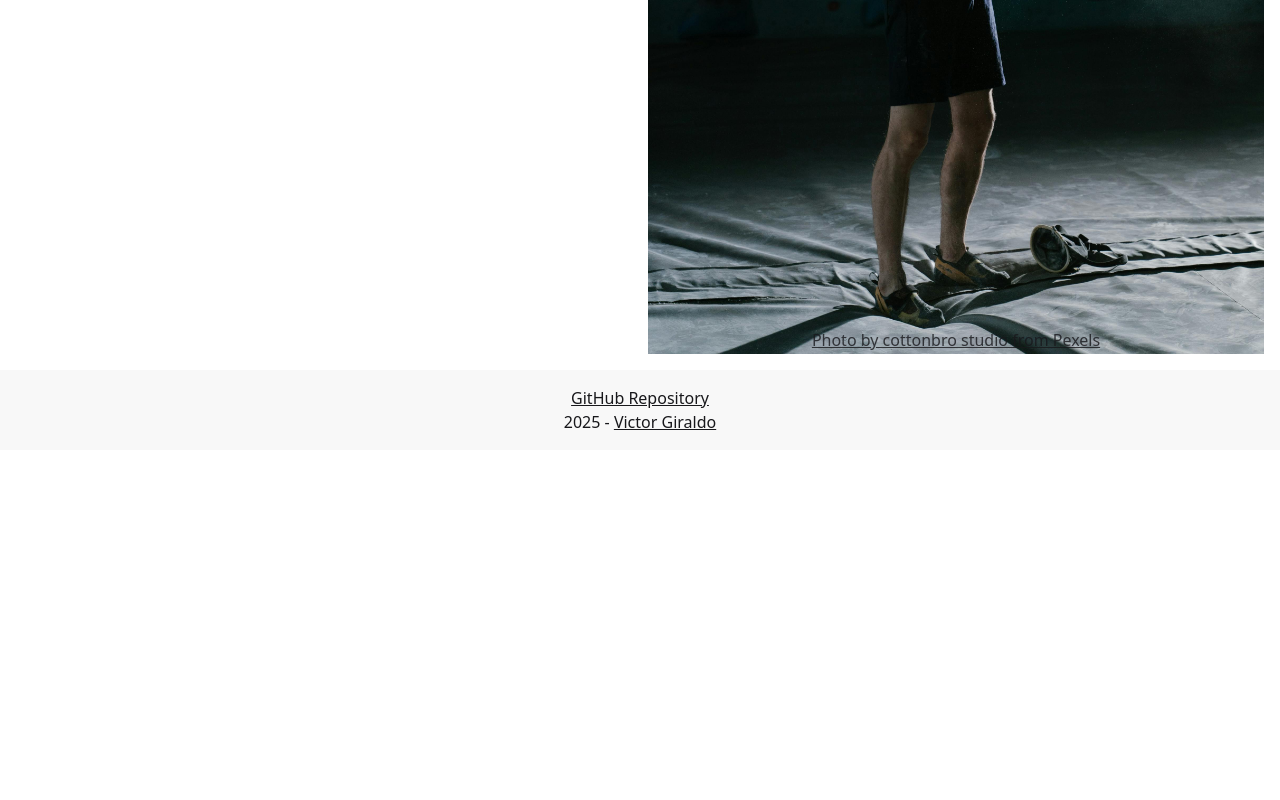
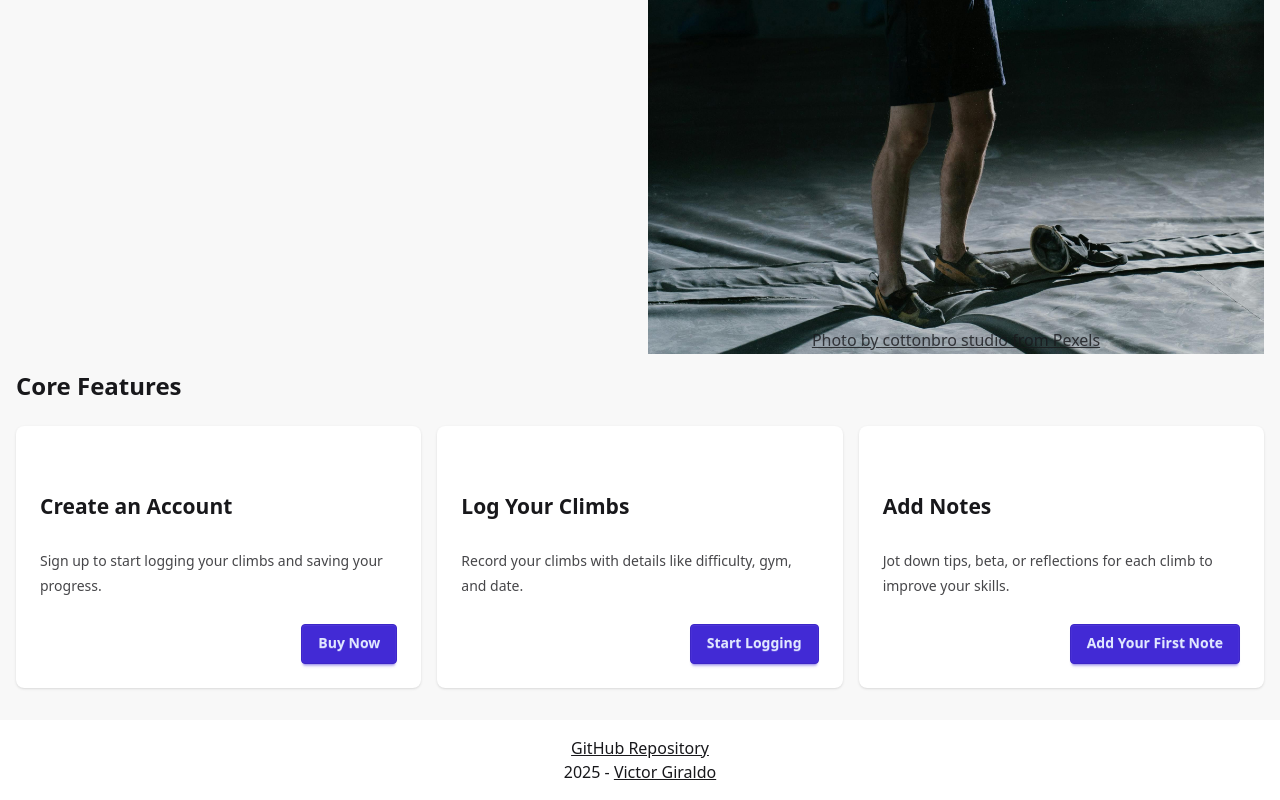
Before and after one commit to Victor-M-Giraldo/climb-tracker-api, a React (Vite) app in the folder client/: page / in a window 1280 px wide. Shown: the part 654-1454 px from the top of the page. Before the commit the page ends 1104 px from the top, so only its background shows below. Built offline with nearby package versions, Linux system fonts and the light colour scheme.

Commit message:
add features component

```diff
--- a/client/src/App.tsx
+++ b/client/src/App.tsx
@@ -1,13 +1,15 @@
 import Header from './Header';
 import Footer from './Footer';
 import Hero from './Hero';
+import Features from './Features';
 
 function App() {
   return (
     <div className='flex flex-col h-full'>
       <Header></Header>
-      <main className='flex-1 p-4'>
+      <main className='flex-1 p-4 bg-base-200'>
         <Hero></Hero>
+        <Features></Features>
       </main>
       <Footer></Footer>
     </div>
--- /dev/null
+++ b/client/src/Features.tsx
@@ -0,0 +1,43 @@
+export default function Features() {
+    return (
+      <section className='max-w-7xl m-auto my-4 prose'>
+        <h2>Core Features</h2>
+        <div className='grid lg:grid-cols-3 gap-4'>
+          <div className='card bg-base-100 w-full shadow-sm'>
+            <div className='card-body'>
+              <h2 className='card-title'>Create an Account</h2>
+              <p>
+                Sign up to start logging your climbs and saving your progress.
+              </p>
+              <div className='card-actions justify-end'>
+                <button className='btn btn-primary'>Buy Now</button>
+              </div>
+            </div>
+          </div>
+          <div className='card bg-base-100 w-full shadow-sm'>
+            <div className='card-body'>
+              <h2 className='card-title'>Log Your Climbs</h2>
+              <p>
+                Record your climbs with details like difficulty, gym, and date.
+              </p>
+              <div className='card-actions justify-end'>
+                <button className='btn btn-primary'>Start Logging</button>
+              </div>
+            </div>
+          </div>
+          <div className='card bg-base-100 w-full shadow-sm'>
+            <div className='card-body'>
+              <h2 className='card-title'>Add Notes</h2>
+              <p>
+                Jot down tips, beta, or reflections for each climb to improve
+                your skills.
+              </p>
+              <div className='card-actions justify-end'>
+                <button className='btn btn-primary'>Add Your First Note</button>
+              </div>
+            </div>
+          </div>
+        </div>
+      </section>
+    );
+}
--- a/client/src/Footer.tsx
+++ b/client/src/Footer.tsx
@@ -1,7 +1,7 @@
 export default function Footer() {
   return (
     <>
-      <footer className='p-4 bg-base-200'>
+      <footer className='p-4 bg-base-100'>
         <div className='max-w-7xl m-auto text-center'>
           <p>
             <a href='https://github.com/Victor-M-Giraldo/Boulder-Log' className="link">
--- a/client/src/Header.tsx
+++ b/client/src/Header.tsx
@@ -1,7 +1,7 @@
 export default function Header() {
     return (
       <>
-        <header className='p-4 bg-base-200'>
+        <header className='p-4 bg-base-100'>
           <div className='max-w-7xl flex m-auto'>
             <h1 className='text-3xl'>Boulder Log</h1>
             <nav className='ml-auto flex items-center'>
--- a/client/src/Hero.tsx
+++ b/client/src/Hero.tsx
@@ -16,7 +16,7 @@ export default function Hero() {
               climbs, set goals, and stay motivated. Join a community of
               climbers who are pushing their limits and celebrating every send!
             </p>
-            <button className='btn text-md'>Sign Up for Free!</button>
+            <button className='btn btn-soft text-md'>Sign Up for Free!</button>
           </div>
           <div className='min-h-[650px] aspect-[2/3] relative not-prose max-w-full overflow-hidden'>
             <figure className='bg-[url(/climbing.jpg)] h-full bg-center bg-cover'>
```
Also changed, not shown: 1 other file (tests, documents, lock files or other folders).
